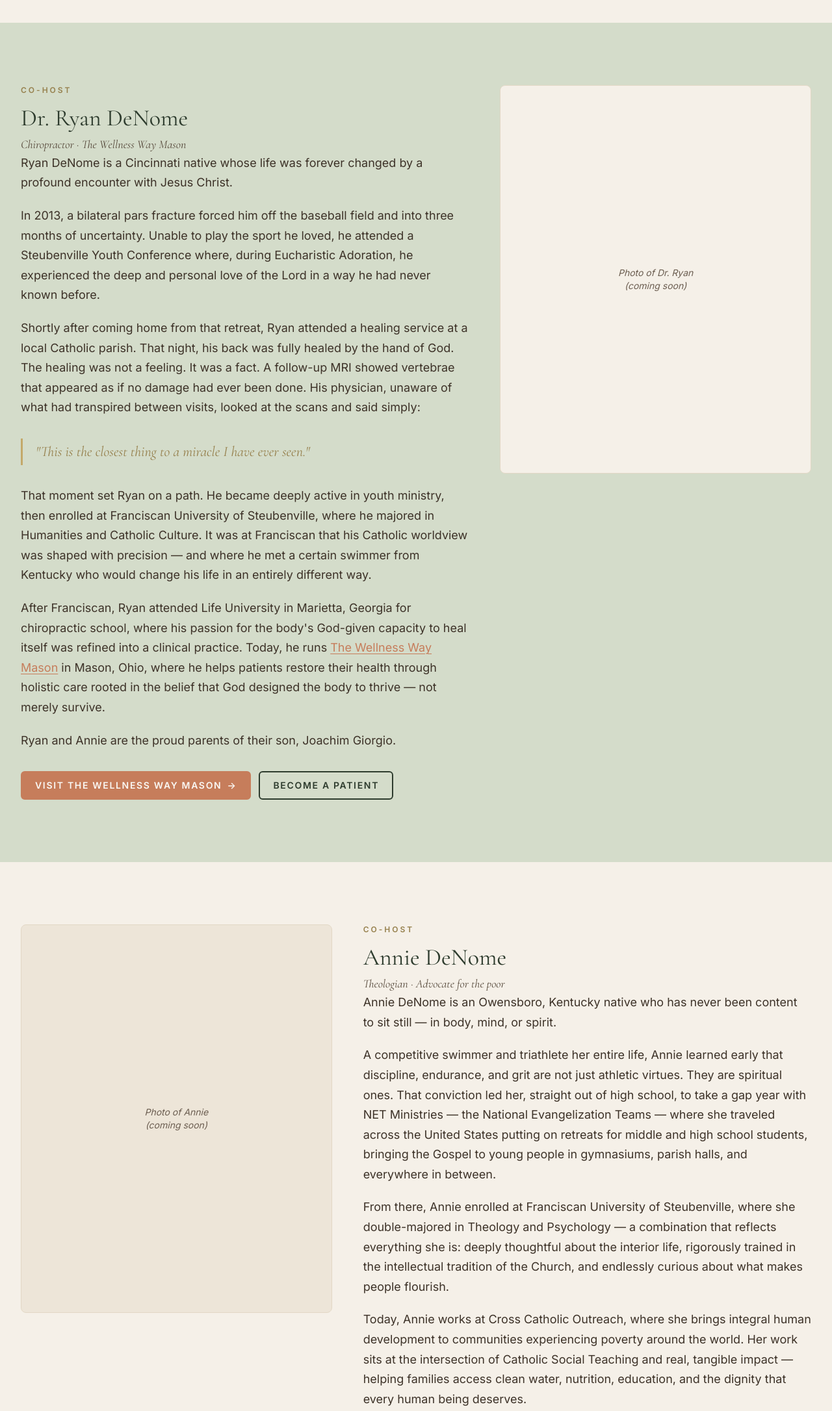
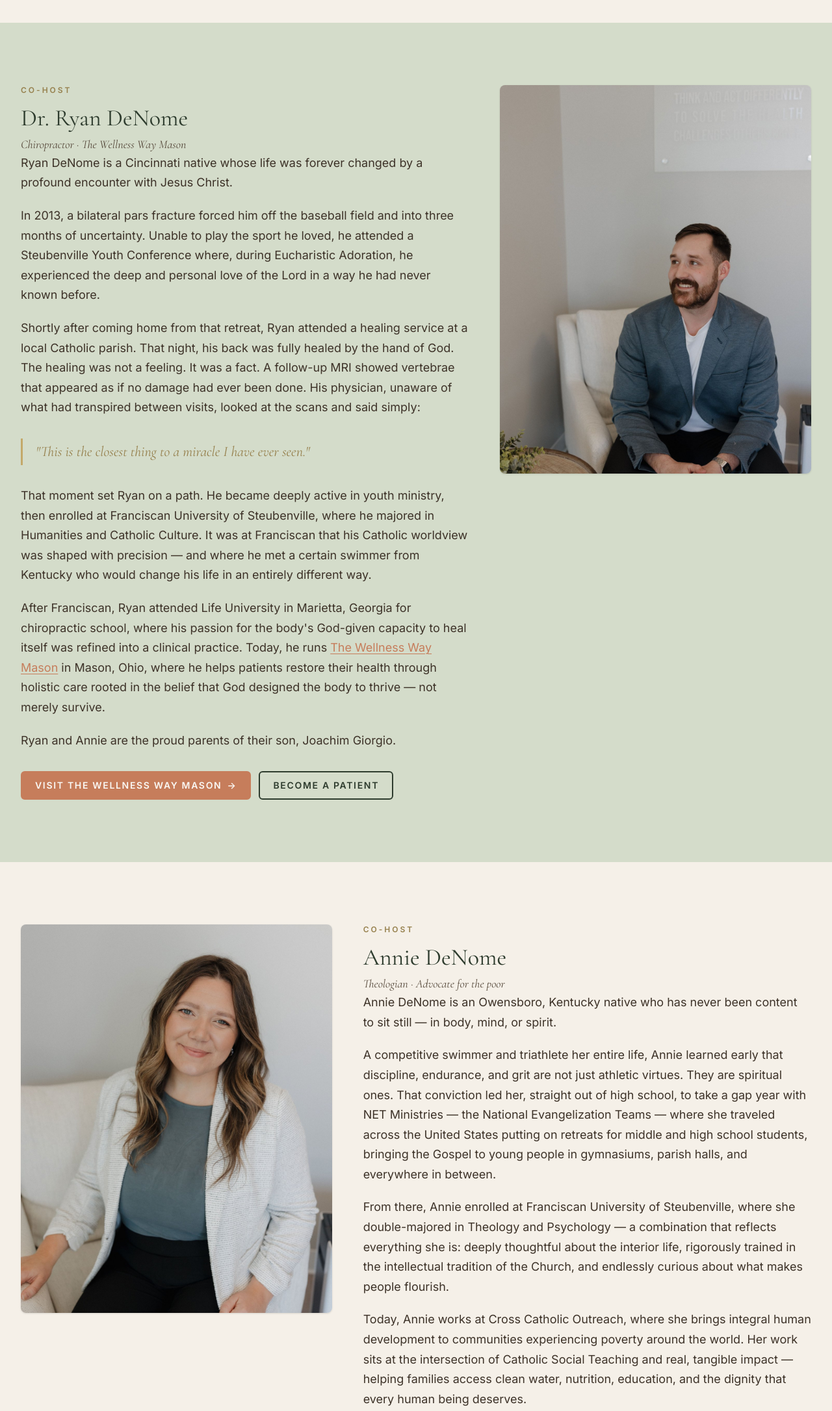
Before and after one commit to ryan5denome-coder/health-in-the-spirit, an Astro site: page /about in a window 1280 px wide. Shown: the part 1520-3692 px from the top of the page at 65% size. Built offline with nearby package versions, Linux system fonts and the light colour scheme; Astro itself is replaced by a stand-in of ours.

Commit message:
Add real Ryan + Annie photos to homepage and About page
- public/photos/ryan.jpg: solo portrait, used in /about Ryan bio
- public/photos/annie.jpg: solo portrait, used in /about Annie bio
- public/photos/ryan-annie.jpg: warm/candid two-shot, used in
  homepage About teaser
- public/photos/ryan-annie-formal.jpg: formal/posed two-shot, kept
  for future press / social use

All four cropped + resized to 1200-1400px wide retina-ready JPGs at
quality 85 (~230-360 KB each). Replaces the 'Photo coming soon'
placeholder boxes on the live site.

```diff
--- a/src/pages/about.astro
+++ b/src/pages/about.astro
@@ -75,8 +75,15 @@ const personJsonLd = [
   <SectionContainer variant="sage" padding="default" id="dr-ryan">
     <div class="grid grid-cols-1 lg:grid-cols-12 gap-12">
       <div class="lg:col-span-5 lg:order-2">
-        <div class="aspect-[4/5] bg-cream-200 border border-cream-400 rounded-lg flex items-center justify-center sticky top-24">
-          <p class="text-brown-500 italic text-sm text-center px-6">Photo of Dr. Ryan<br/>(coming soon)</p>
+        <div class="aspect-[4/5] overflow-hidden rounded-lg sticky top-24 shadow-sm">
+          <img
+            src="/photos/ryan.jpg"
+            alt="Dr. Ryan DeNome, chiropractor at The Wellness Way Mason and co-host of the Health in the Spirit podcast"
+            class="w-full h-full object-cover"
+            width="1200"
+            height="1800"
+            loading="lazy"
+          />
         </div>
       </div>
       <div class="lg:col-span-7 lg:order-1">
@@ -105,8 +112,15 @@ const personJsonLd = [
   <SectionContainer variant="cream" padding="default" id="annie">
     <div class="grid grid-cols-1 lg:grid-cols-12 gap-12">
       <div class="lg:col-span-5">
-        <div class="aspect-[4/5] bg-cream-300 border border-cream-400 rounded-lg flex items-center justify-center sticky top-24">
-          <p class="text-brown-500 italic text-sm text-center px-6">Photo of Annie<br/>(coming soon)</p>
+        <div class="aspect-[4/5] overflow-hidden rounded-lg sticky top-24 shadow-sm">
+          <img
+            src="/photos/annie.jpg"
+            alt="Annie DeNome, theologian and co-host of the Health in the Spirit podcast"
+            class="w-full h-full object-cover"
+            width="1200"
+            height="1800"
+            loading="lazy"
+          />
         </div>
       </div>
       <div class="lg:col-span-7">
--- a/src/pages/index.astro
+++ b/src/pages/index.astro
@@ -133,8 +133,15 @@ const samplePosts = [
 
   <SectionContainer variant="cream" id="about-teaser">
     <div class="grid grid-cols-1 lg:grid-cols-2 gap-12 lg:gap-16 items-center">
-      <div class="aspect-[4/5] bg-cream-300 border border-cream-400 rounded-lg flex items-center justify-center">
-        <p class="text-brown-500 italic text-sm text-center px-6">Photo of Ryan & Annie<br/>(coming soon)</p>
+      <div class="aspect-[4/5] overflow-hidden rounded-lg shadow-sm">
+        <img
+          src="/photos/ryan-annie.jpg"
+          alt="Dr. Ryan and Annie DeNome, hosts of the Health in the Spirit Catholic health and wellness podcast"
+          class="w-full h-full object-cover"
+          width="1400"
+          height="2100"
+          loading="lazy"
+        />
       </div>
       <div class="flex flex-col gap-5">
         <p class="text-xs uppercase tracking-[0.25em] text-gold-700 font-semibold">Meet the hosts</p>
```
Also changed, not shown: public/photos/annie.jpg (added), public/photos/ryan-annie-formal.jpg (added), public/photos/ryan-annie.jpg (added), public/photos/ryan.jpg (added).
